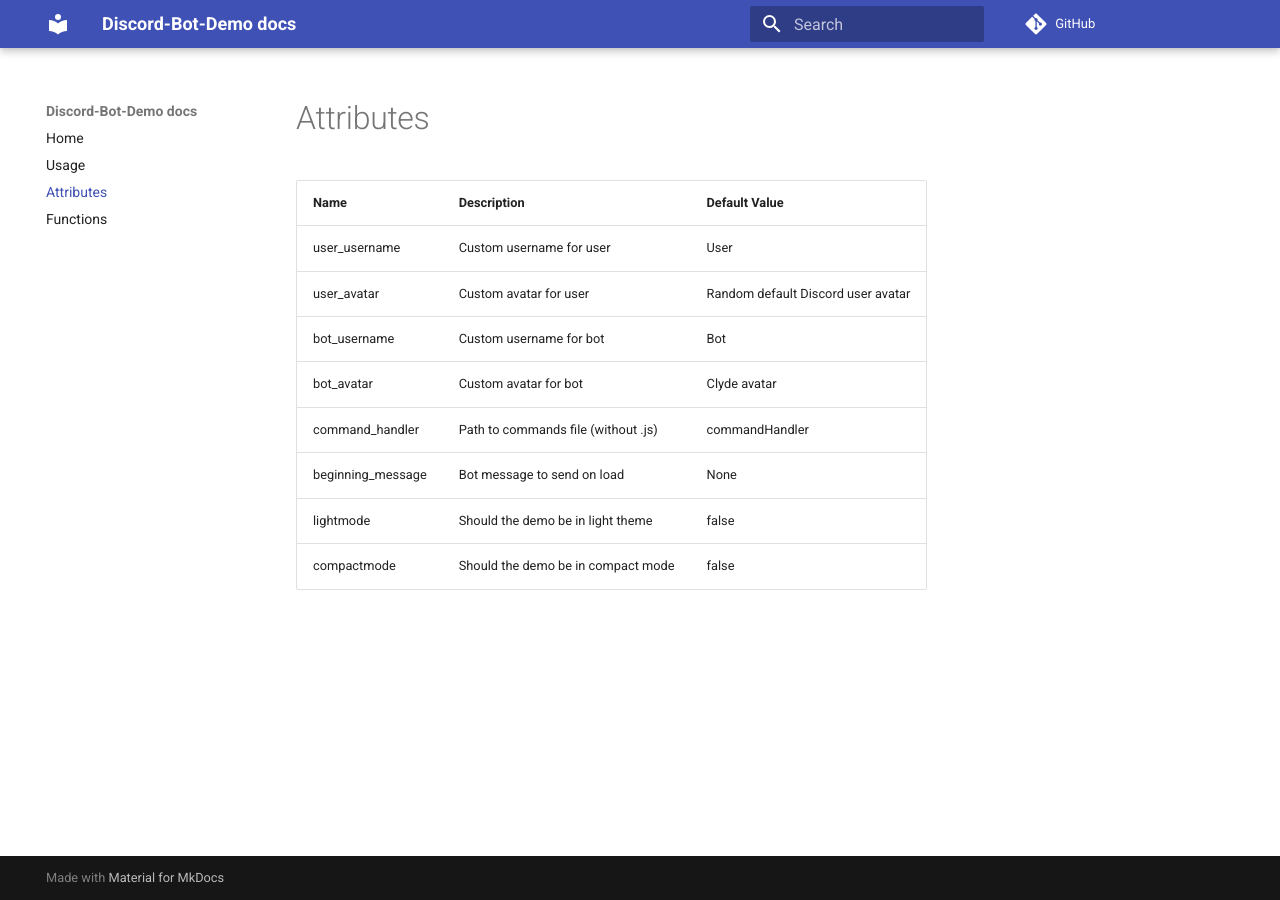
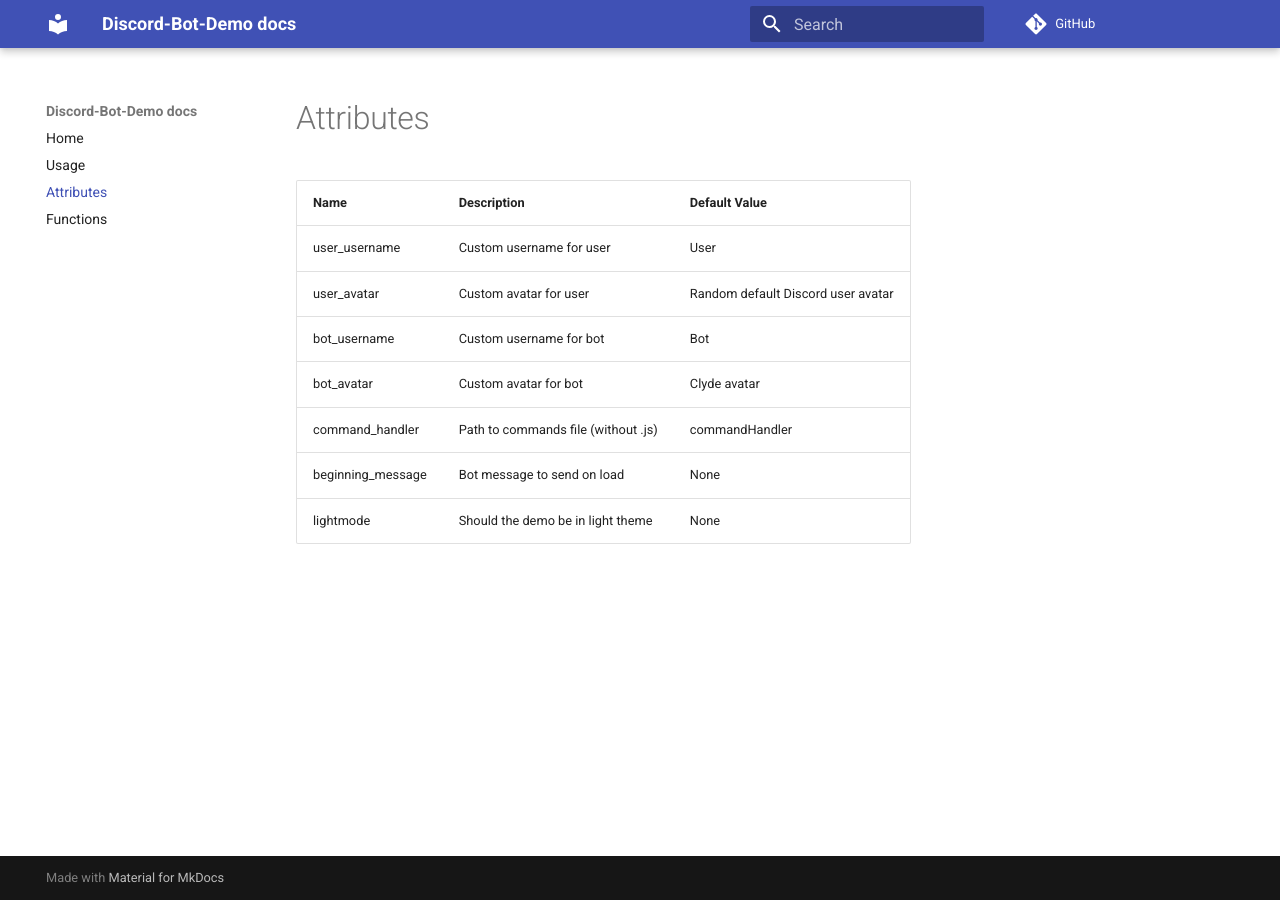
Before and after one commit to Discord-Bot-Demo/docs, an MkDocs documentation site: the page built from docs/attributes.md, in a window 1280 px wide. Built offline with MkDocs 1.6.1 and Material for MkDocs 9.7.7, drawn with Linux system fonts in a browser that asks for light colours; nearby versions of some CDN libraries; comment, search, counter and statistics services are not loaded.

Commit message:
Remove compact mode attribute

```diff
--- a/docs/attributes.md
+++ b/docs/attributes.md
@@ -6,5 +6,4 @@
 | bot_avatar        | Custom avatar for bot                               | Clyde avatar                         |
 | command_handler   | Path to commands file (without .js)                 | commandHandler                       |
 | beginning_message | Bot message to send on load                         | None                                 |
-| lightmode         | Should the demo be in light theme                   | false                                |
-| compactmode       | Should the demo be in compact mode                  | false                                |
+| lightmode         | Should the demo be in light theme                   | None                                 |
```
